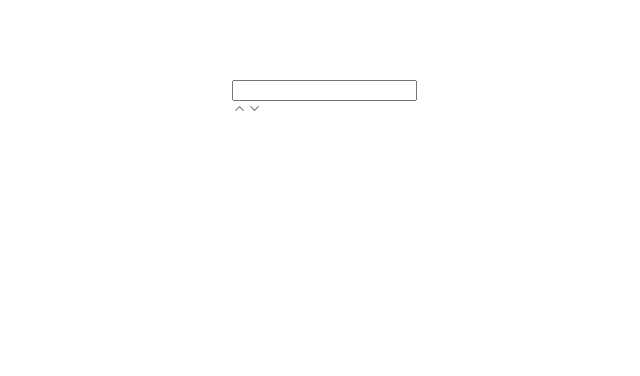
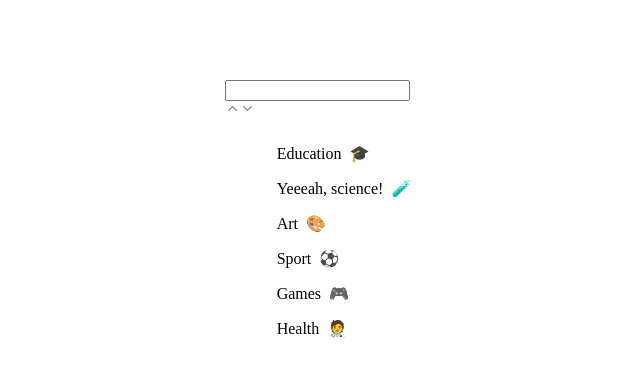
Before and after one commit to ehsansh/multi-select-component, a React (Vite) app: page / in a window 1280 px wide. Shown: the top 376 px of the page, without its empty margins (316-956 px from the left). Built offline with nearby package versions, Linux system fonts and the light colour scheme.

Commit message:
Pass options to DropDownList component in SelectComponent

```diff
--- a/src/components/SelectComponent/SelectComponent.tsx
+++ b/src/components/SelectComponent/SelectComponent.tsx
@@ -1,5 +1,6 @@
 import './SelectComponent.module.scss';
 import InputComponent from '@/components/InputComponent/InputComponent';
+import DropDownList from '@/components/DropDownList/DropDownList';
 
 import type { Option } from '@/types';
 
@@ -11,6 +12,7 @@ const SelectComponent = ({ options }: Props) => {
     return (
         <div>
             <InputComponent />
+            <DropDownList options={options} />
         </div>
     );
 };
```
